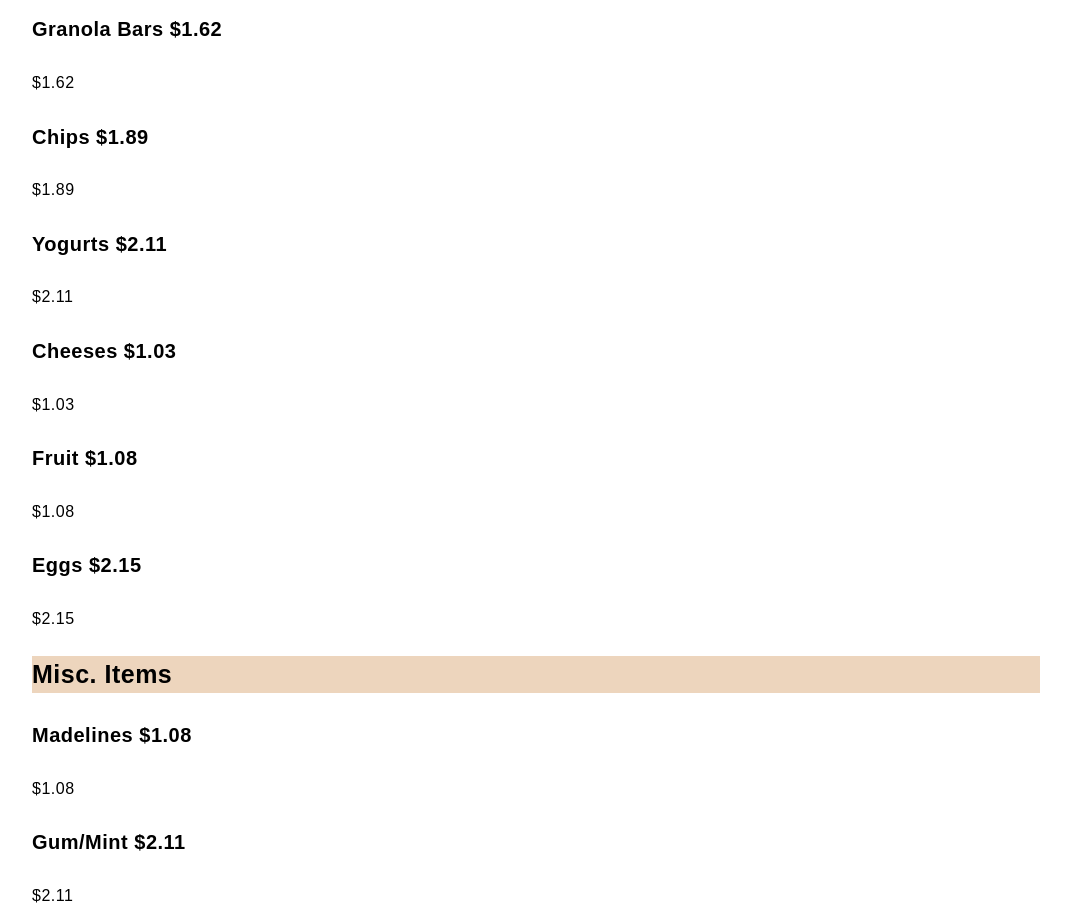
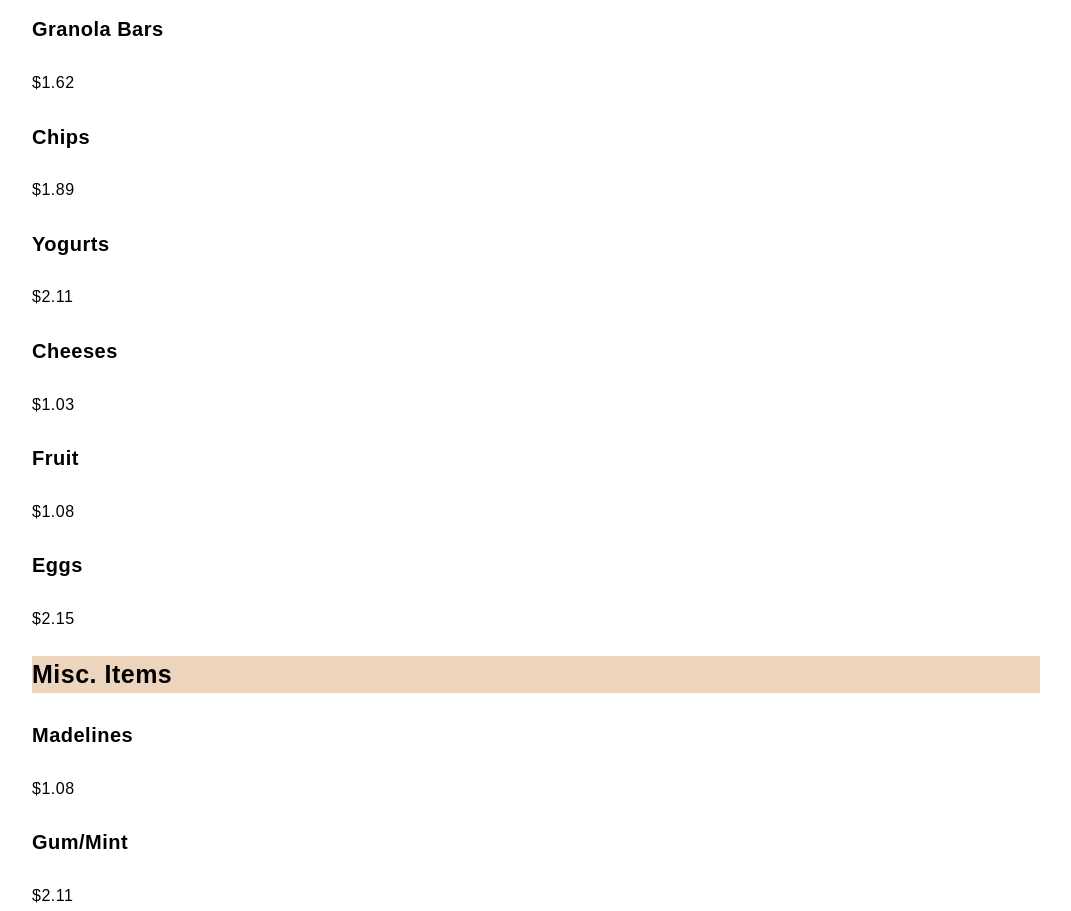
Before and after one commit to AshCamm/gra321-f19, a plain HTML site: page starter/index.html in a window 1280 px wide. Shown: the part 2640-3551 px from the top of the page, without its empty margins (104-1175 px from the left). Drawn offline with Linux system fonts and the light colour scheme; a web font is replaced by a local one.

Commit message:
update prices
update prices

```diff
--- a/starter/index.html
+++ b/starter/index.html
@@ -74,37 +74,37 @@
     <p class="price"> $1.62</p>
  </li>
  <li>
-    <h4>Granola Bars $1.62</h4>
+    <h4>Granola Bars</h4>
     <p class="price"> $1.62</p>
  </li>
  <li>
-    <h4>Chips $1.89</h4>
+    <h4>Chips</h4>
     <p class="price"> $1.89</p>
  </li>
  <li>
-    <h4>Yogurts $2.11</h4>
+    <h4>Yogurts</h4>
     <p class="price"> $2.11</p>
  </li>
  <li>
-    <h4>Cheeses $1.03</h4>
+    <h4>Cheeses</h4>
     <p class="price"> $1.03</p>
  </li>
  <li>
-    <h4>Fruit $1.08</h4>
+    <h4>Fruit</h4>
     <p class="price"> $1.08</p>
  </li>
  <li>
-    <h4>Eggs $2.15</h4>
+    <h4>Eggs</h4>
     <p class="price"> $2.15</p>
  </li>
 
     <h3>Misc. Items</h3>
  <li>
-    <h4>Madelines $1.08</h4>
+    <h4>Madelines</h4>
     <p class="price"> $1.08</p>
  </li>
  <li>
-    <h4>Gum/Mint $2.11</h4>
+    <h4>Gum/Mint</h4>
     <p class="price"> $2.11</p>
  </li>
 
```
